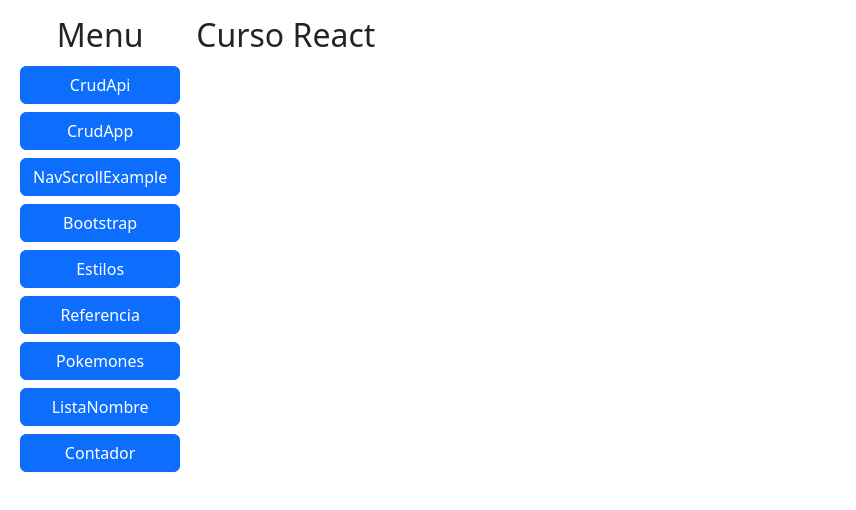
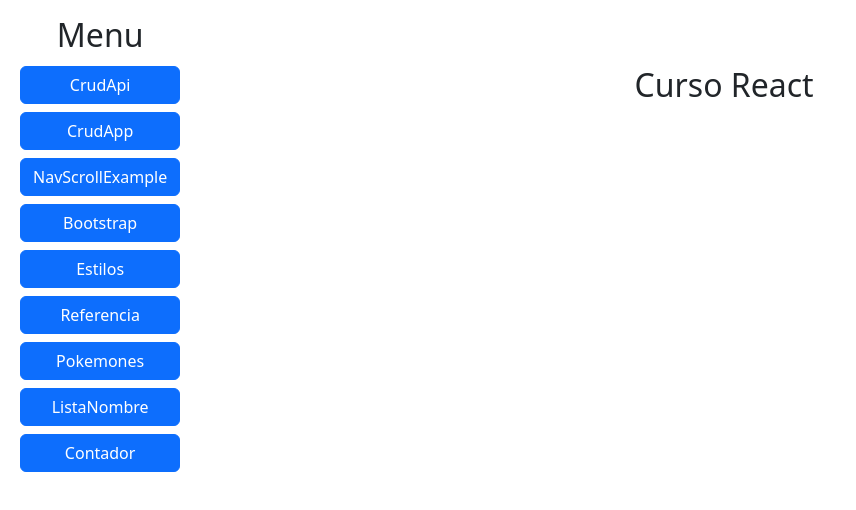
Before and after one commit to JLanda003/reactWeb, a React (Create React App) app: page / in a window 1280 px wide. Shown: the top 510 px of the page, without its empty margins (0-856 px from the left). Built offline with nearby package versions, Linux system fonts and the light colour scheme.

Commit message:
//Ruteo
Implementacion de menu para Navegacion por rutas
//Modificacion de alineacion

```diff
--- a/src/styles/App.css
+++ b/src/styles/App.css
@@ -1,6 +1,8 @@
 .container{
   display: flex;
   flex-direction: column;
+  align-items: center;
+  padding-top: 50px;
 }
 
 .loader{
```
